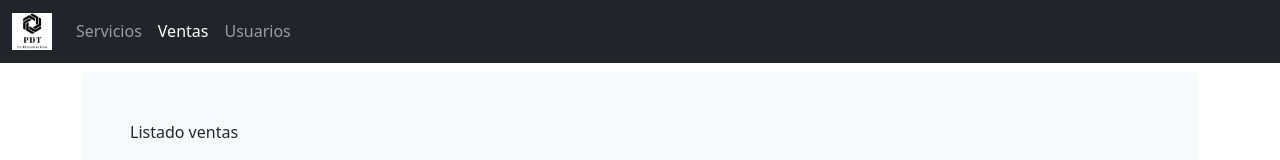
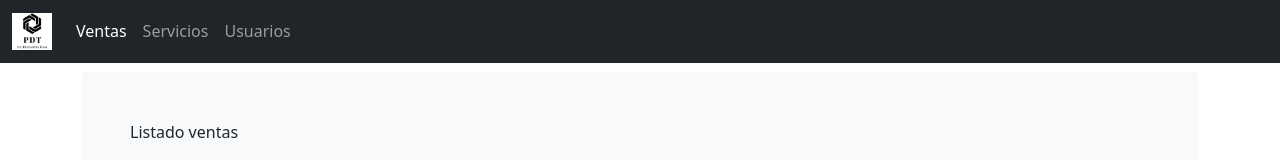
Before and after one commit to AlejandroFajardo/MisionTIC2022, a React (Create React App) app: page /ventas in a window 1280 px wide. Shown: the top 160 px of the page. Built offline with nearby package versions, Linux system fonts and the light colour scheme.

Commit message:
creacion de los layouts y correccion del login
Cree los layouts para servicios y usuarios (que seria el layout administrador) y modifique el layout por defecto para que se pueda modificar cuando se ingrese a la aplicacion como administrador o vendedor en el modulo de ventas

```diff
--- a/src/App.js
+++ b/src/App.js
@@ -22,8 +22,8 @@ function App() {
         <Route path="/ventas/crear" component={CrearVenta} />
         <Route path="/ventas" component={ListadoVentas} />
         <Route path="/usuarios/listado" component={ListadoEdicionUsuarios} />
+        <Route path="/error" component={PageNotFound} />
         <Route path="" component={Login} />
-        <Route path="/error" component={PageNotFound} />
       </Switch>
     </>
   );
--- a/src/components/Layout/Layout.js
+++ b/src/components/Layout/Layout.js
@@ -1,10 +1,10 @@
 import "../../assets/css/navbar-top-fixed.css";
 import { Menu, MenuAdministrador } from "../Menu/Menu";
 
-const Layout = ({ children }) => {
+const Layout = ({ children, administrador }) => {
   return (
     <>
-      <Menu />
+      <Menu admin={administrador} />
 
       <main className="container">
         <div className="bg-light p-5 rounded">{children}</div>
@@ -53,5 +53,5 @@ const LayoutAdministrador = ({ children }) => {
   );
 };
 
-export default LayoutAdministrador;
-export { LayoutAdministrador, Layout };
+export default Layout;
+export { Layout, LayoutAdministrador };
--- a/src/components/Login/Login.js
+++ b/src/components/Login/Login.js
@@ -49,7 +49,7 @@ class Login extends React.Component {
       await addUsuario(
         response.profileObj.email,
         response.profileObj.googleId,
-        " ",
+        "Vendedor",
         "Inactivo"
       );
       alert(
@@ -58,13 +58,24 @@ class Login extends React.Component {
       );
       this.loadUsuarios();
     } else {
-      if (!userStatus === "Inactivo") {
-        alert("Correcto");
-        window.location.href = "/usuarios/listado";
+      if (!(userStatus === "Inctivo")) {
+        if (userRole === "Vendedor") {
+          alert("Correcto");
+          window.location.href = "/ventas?administrador=false";
+        } else {
+          alert("Correcto");
+          window.location.href = "/ventas?administrador=true";
+        }
       } else {
         alert("Usuario inactivo");
       }
     }
+  };
+
+  negativeresponseGoogle = async (response) => {
+    alert(
+      "No se pudo acceder a la cuenta de google " + response.profileObj.email
+    );
   };
 
   handleChange = (e) => {
@@ -73,7 +84,8 @@ class Login extends React.Component {
     });
   };
 
-  handleClick = async () => {
+  handleClick = async (e) => {
+    e.preventDefault();
     console.log(this.state.Email);
     console.log(this.state.Password);
     let userRole = "";
@@ -93,19 +105,25 @@ class Login extends React.Component {
       await addUsuarioCorreo(
         this.state.Email,
         this.state.Password,
-        " ",
+        "Vendedor",
         "Inactivo"
       );
-      alert("Usuario no existente, Se agrego el usuario ", this.state.Email);
-      // this.loadUsuarios();
+      alert("Usuario no existente, Se agrego el usuario " + this.state.Email);
+      this.loadUsuarios();
     } else {
       console.log(userStatus);
-      if (userStatus === "Activo") {
-        alert("Correcto");
+      if (!(userStatus === "Inactivo")) {
         if (this.state.Password === password) {
+          if (userRole === "Vendedor") {
+            alert("Correcto");
+            window.location.href = "/ventas?administrador=false";
+          } else {
+            alert("Correcto");
+            window.location.href = "/ventas?administrador=true";
+          }
+        } else {
           alert("error de contra");
         }
-        window.location.href = "/usuarios/listado";
       } else {
         alert("Usuario inactivo");
       }
@@ -116,7 +134,7 @@ class Login extends React.Component {
     return (
       <LoginLayout>
         <Container>
-          <Form id="signInForm">
+          <Form id="signInForm" onSubmit={this.handleClick}>
             <Row>
               <FormGroup>
                 <Input
@@ -147,8 +165,9 @@ class Login extends React.Component {
                 <Button
                   color="primary"
                   id="signInBtn"
+                  type="submit"
                   sm={6}
-                  onClick={this.handleClick}
+                  //onClick={this.handleClick}
                 >
                   Acceder
                 </Button>
--- a/src/components/Menu/Menu.js
+++ b/src/components/Menu/Menu.js
@@ -1,7 +1,8 @@
 import { NavLink } from "react-router-dom";
 import logo from "../../assets/images/logo.png";
 
-const Menu = () => {
+const Menu = ({ admin }) => {
+  let administrador = admin;
   return (
     <>
       <nav className="navbar navbar-expand-md navbar-dark fixed-top bg-dark">
@@ -30,6 +31,32 @@ const Menu = () => {
                 >
                   Ventas
                 </NavLink>
+              </li>
+              <li className="nav-item">
+                {administrador ? (
+                  <NavLink
+                    to="/servicios"
+                    className="nav-link"
+                    activeClassName="active"
+                  >
+                    Servicios
+                  </NavLink>
+                ) : (
+                  " "
+                )}
+              </li>
+              <li className="nav-item">
+                {administrador ? (
+                  <NavLink
+                    to="/usuarios/listado"
+                    className="nav-link"
+                    activeClassName="active"
+                  >
+                    Usuarios
+                  </NavLink>
+                ) : (
+                  " "
+                )}
               </li>
             </ul>
           </div>
@@ -62,20 +89,20 @@ const MenuAdministrador = () => {
             <ul className="navbar-nav me-auto mb-2 mb-md-0">
               <li className="nav-item">
                 <NavLink
+                  to="/ventas"
+                  className="nav-link"
+                  activeClassName="active"
+                >
+                  Ventas
+                </NavLink>
+              </li>
+              <li className="nav-item">
+                <NavLink
                   to="/servicios"
                   className="nav-link"
                   activeClassName="active"
                 >
                   Servicios
-                </NavLink>
-              </li>
-              <li className="nav-item">
-                <NavLink
-                  to="/ventas"
-                  className="nav-link"
-                  activeClassName="active"
-                >
-                  Ventas
                 </NavLink>
               </li>
               <li className="nav-item">
@@ -95,4 +122,4 @@ const MenuAdministrador = () => {
   );
 };
 
-export { MenuAdministrador, Menu };
+export { Menu, MenuAdministrador };
--- a/src/components/Servicios/ListadoServicios.js
+++ b/src/components/Servicios/ListadoServicios.js
@@ -9,7 +9,7 @@ import {
   FormGroup,
   ModalFooter,
 } from "reactstrap";
-import Layout from "../Layout/Layout";
+import { LayoutAdministrador } from "../Layout/Layout";
 import { getServicios } from "../../services/Firebase/FirebaseService";
 import { NavLink } from "react-router-dom";
 import "bootstrap/dist/css/bootstrap.css";
@@ -91,7 +91,7 @@ class ListadoServicios extends React.Component {
 
   render() {
     return (
-      <Layout>
+      <LayoutAdministrador>
         <Container>
           <div className="container p-4">
             <h2>
@@ -230,7 +230,7 @@ class ListadoServicios extends React.Component {
             </Button>
           </ModalFooter>
         </Modal>
-      </Layout>
+      </LayoutAdministrador>
     );
   }
 }
--- a/src/components/Usuarios/ListadoEdicionUsuarios.js
+++ b/src/components/Usuarios/ListadoEdicionUsuarios.js
@@ -53,6 +53,7 @@ class ListadoEdicionUsuarios extends React.Component {
         this.state.form.Estado = user.data().state;
       }
     });
+    console.log(this.state.administrador);
   };
 
   peticionPut = async (usuario) => {
@@ -122,7 +123,6 @@ class ListadoEdicionUsuarios extends React.Component {
             </tbody>
           </Table>
         </Container>
-
         <Modal isOpen={this.state.modalActualizar}>
           <ModalHeader>
             <Container>
--- a/src/components/Ventas/ListadoVentas.js
+++ b/src/components/Ventas/ListadoVentas.js
@@ -1,13 +1,27 @@
+import React from "react";
 import Layout from "../Layout/Layout";
 
-const ListadoVentas = () => {
+class ListadoVentas extends React.Component {
+  state = {
+    administrador: false,
+  };
+
+  componentDidMount() {
+    const search = this.props.location.search;
+    const params = new URLSearchParams(search);
+    const isAdmin = params.get("administrador");
+    if (isAdmin === "false") {
+      this.setState({ administrador: false });
+    } else {
+      this.setState({ administrador: true });
+    }
+  }
+
+  render() {
     return (
-        <>
-            <Layout>
-                Listado ventas
-            </Layout>
-        </>
-    )
+      <Layout administrador={this.state.administrador}>Listado ventas</Layout>
+    );
+  }
 }
 
 export default ListadoVentas;
```
